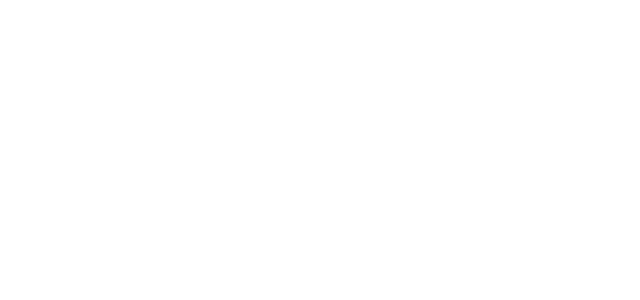
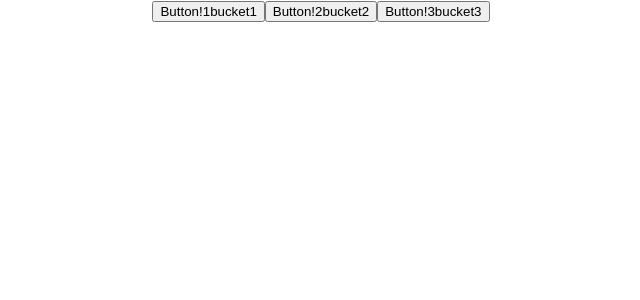
Before and after one commit to derekgch/react-mvvm-ts, a React (Create React App) app: page / in a window 1280 px wide. Shown: the top 300 px of the page, without its empty margins (319-959 px from the left). Built offline with nearby package versions, Linux system fonts and the light colour scheme.

Commit message:
succesfully rendered some dummy data

```diff
--- a/src/components/BucketController.tsx
+++ b/src/components/BucketController.tsx
@@ -1,5 +1,7 @@
 import * as React from 'react';
 import BucketViewModel from './BucketViewModel';
+import BucketViews from './BucketViews';
+
 export interface IBucketControllerProps {
   viewModel:BucketViewModel
 }
@@ -16,9 +18,11 @@
   }
 
   public render() {
+    const buckets = this.props.viewModel.getBuckets();
+
     return (
       <div>
-
+      < BucketViews buckets={buckets}/>
       </div>
     );
   }
--- a/src/components/BucketViews.tsx
+++ b/src/components/BucketViews.tsx
@@ -1,18 +1,19 @@
 import * as React from 'react';
-
+import { Bucket } from '../models/domain/TypeDef';
 import Button from './UI/Button';
 
 
 export interface IBucketViewsProps {
-
+  buckets: Bucket[]
 }
 
 export default class BucketViews extends React.Component<IBucketViewsProps> {
+  render() {
+    console.log(this.props.buckets)
 
-  public render() {
     return (
       <div>
-
+        {this.props.buckets.map( e => <Button key={e._id} _id={e._id} description={e.description}/>)}
       </div>
     );
   }
--- a/src/components/UI/Button.tsx
+++ b/src/components/UI/Button.tsx
@@ -6,11 +6,11 @@
 }
 
 const Button: React.FunctionComponent<IButtonProps> = (props) => {
-  return <div>
+  return <button>
     Button!
     {props._id}
     {props.description}
-    </div>;
+    </button>;
 };
 
 export default Button;
```
